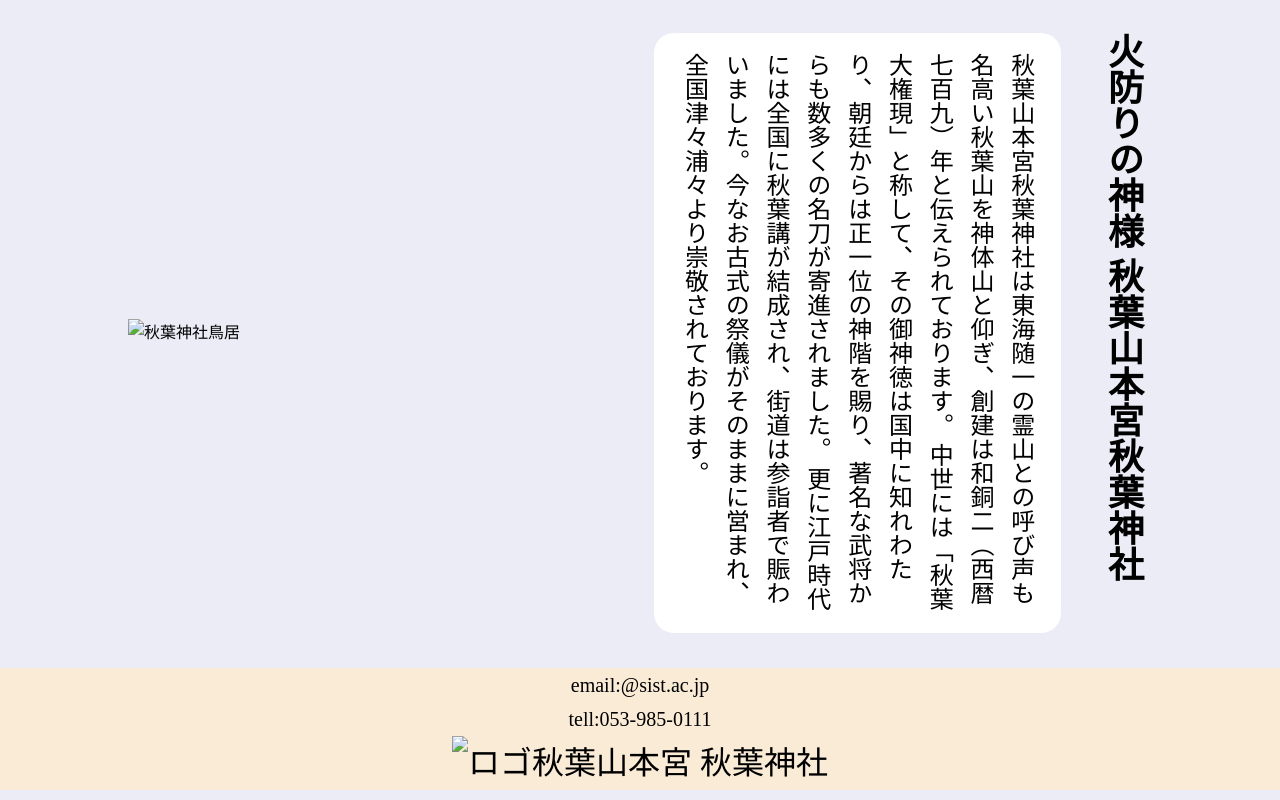
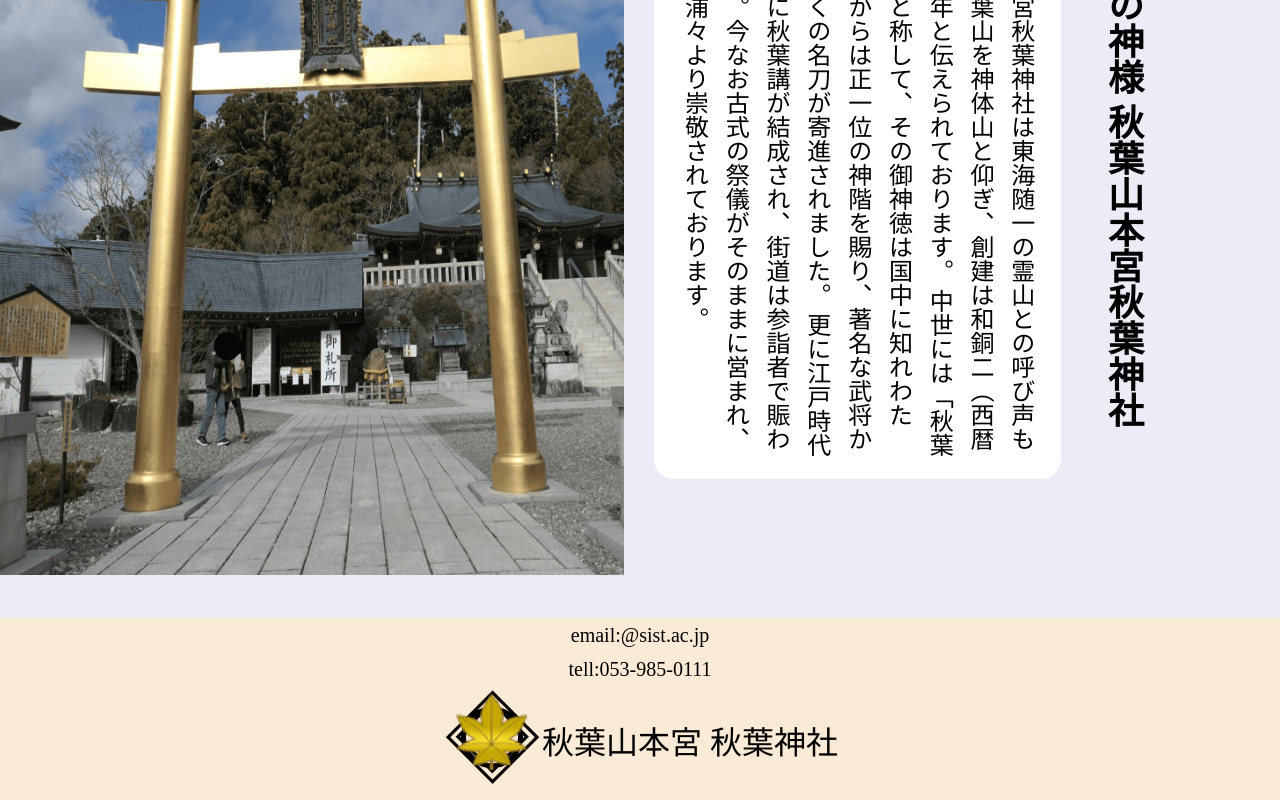
Before and after one commit to miyaiyugo/a22037, a plain HTML site: page index.html in a window 1280 px wide. Shown: the part 1087-1887 px from the top of the page. Drawn offline with Linux system fonts and the light colour scheme; some packages are replaced by stand-ins of ours; files whose address does not match are found by name.

Commit message:
Update index.html

```diff
--- a/index.html
+++ b/index.html
@@ -17,7 +17,7 @@
                 <li><a href="rekishi.html">歴史</a></li>
                 <li><a href="fuukei.html">風景</a></li>
                 <li><a href="kitou.html">祈祷</a></li>
-                <li><a href="index.html"><img class="logo" src="images/logoimage.png" alt="秋葉神社ホーム"></a></li>
+                <li><a href="index.html"><img class="logo" src="https://github.com/miyaiyugo/a22037/blob/09655aec1534b853d26e91cf6082a7b5f57e9411/logoimage.png?raw=true" alt="秋葉神社ホーム"></a></li>
                 <li><a href="gyouzi.html">行事</a></li>
                 <li><a href="acces.html">交通</a></li>
                 <li><a href="situmon.html">質問</a></li>
@@ -38,7 +38,7 @@
                 </p>
             </article>
             <aside>
-                <img src="images/torii.png" alt="秋葉神社鳥居">
+                <img src="https://github.com/miyaiyugo/a22037/blob/main/torii.png?raw=true" alt="秋葉神社鳥居">
             </aside>
         </div>
     </div>
@@ -46,7 +46,7 @@
         <p>email:@sist.ac.jp<br>tell:053-985-0111</p>
         <a href="index.html">
             <ul class="footer-logo">
-                <li><img src="images/logoimage.png" alt="ロゴ"></li>
+                <li><img src="https://github.com/miyaiyugo/a22037/blob/09655aec1534b853d26e91cf6082a7b5f57e9411/logoimage.png?raw=true" alt="ロゴ"></li>
                 <li>秋葉山本宮 秋葉神社</li>
             </ul>
         </a>
```
